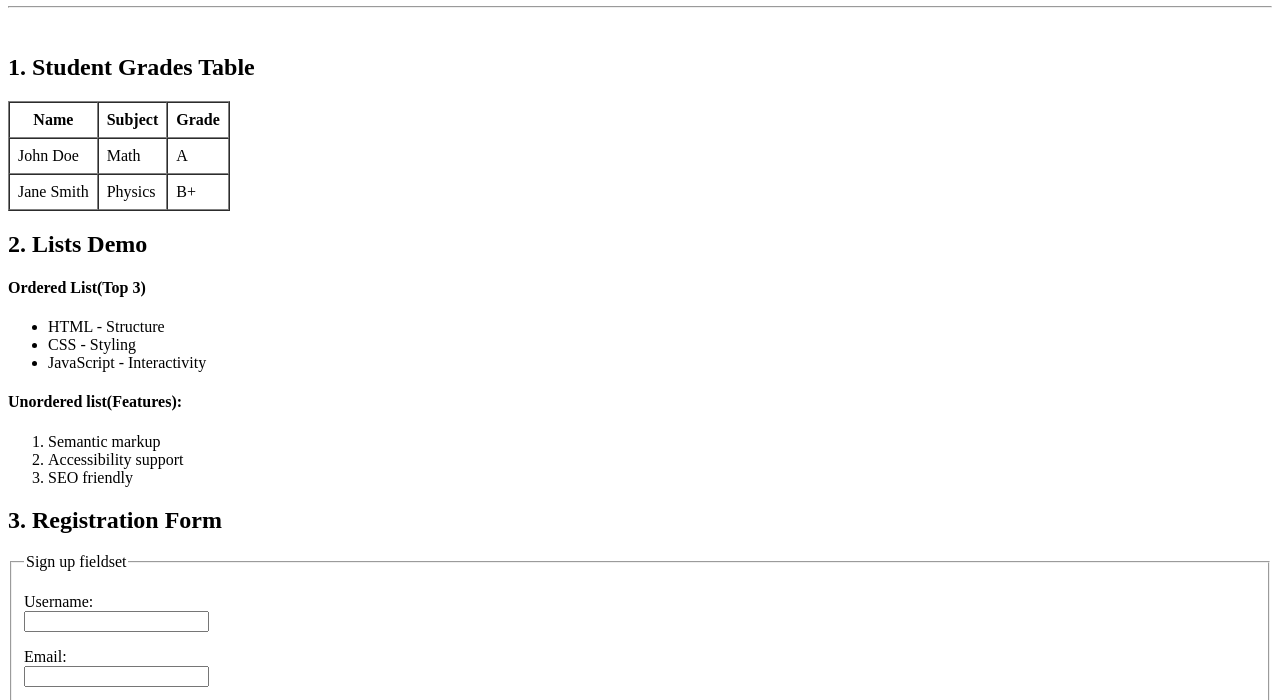
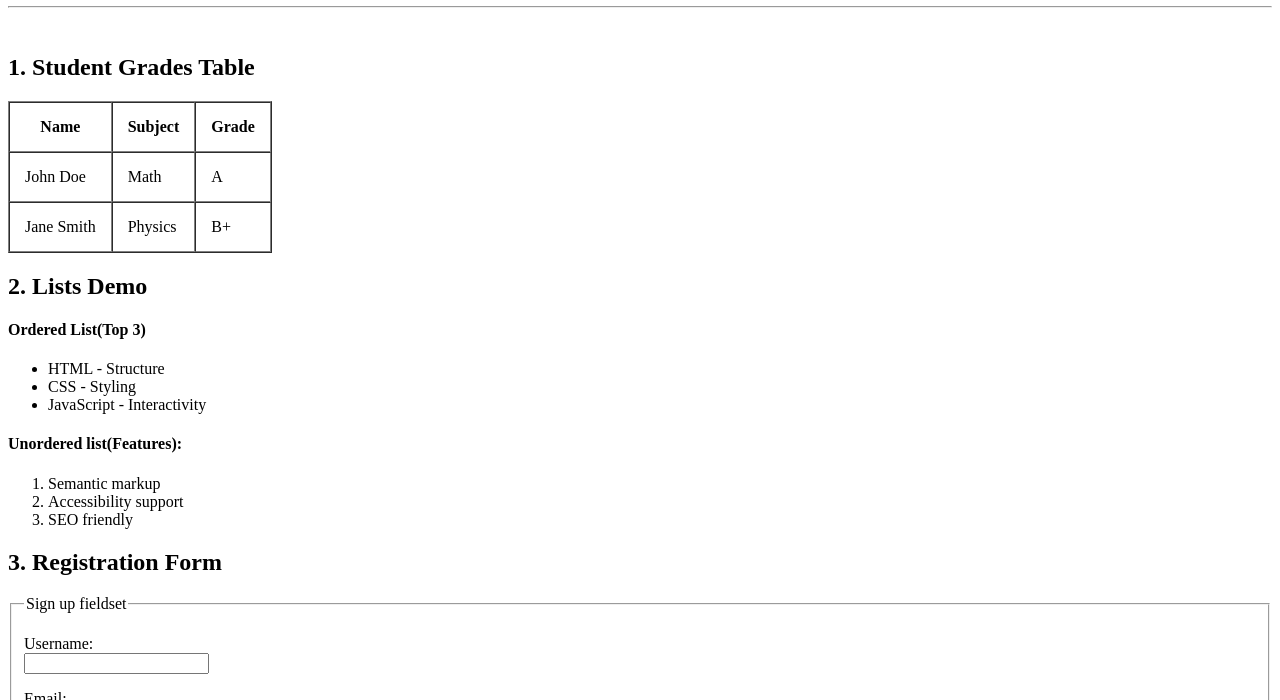
Before and after one commit to argha-ghosh/wt-fall-25-26, a plain HTML site: page Lab/lab3/index.html in a window 1280 px wide. Shown: the part 100-800 px from the top of the page. Drawn offline with Linux system fonts and the light colour scheme.

Commit message:
Home_Practice_2

```diff
--- a/Lab/lab3/index.html
+++ b/Lab/lab3/index.html
@@ -18,7 +18,7 @@
     <!--1-->
      <h2>1. Student Grades Table</h2>
 
-    <table border="1" cellspacing="0" cellpadding="8">
+    <table border="1" cellspacing="0" cellpadding="15">
     <tr>
       <th>Name</th>
       <th>Subject</th>
--- /dev/null
+++ b/Lab/labP2/styles.css
@@ -0,0 +1,6 @@
+body {
+    font-family: "Verdana" ;
+    font-size: 2em;
+    color: blueviolet;
+
+}
```
Also changed, not shown: Lab/labP2/index.html (added, +19 -0 lines), Lab/labP2/index.js (added, +7 -0 lines).
